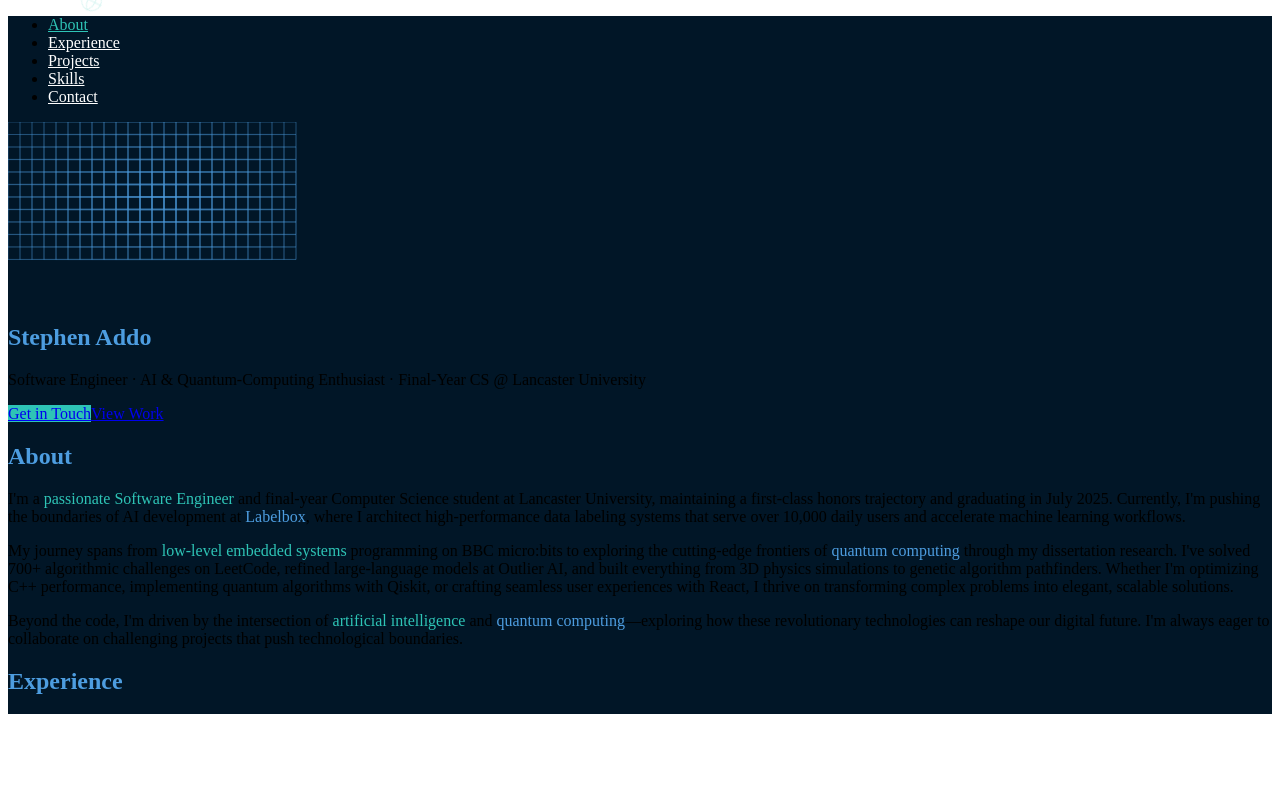
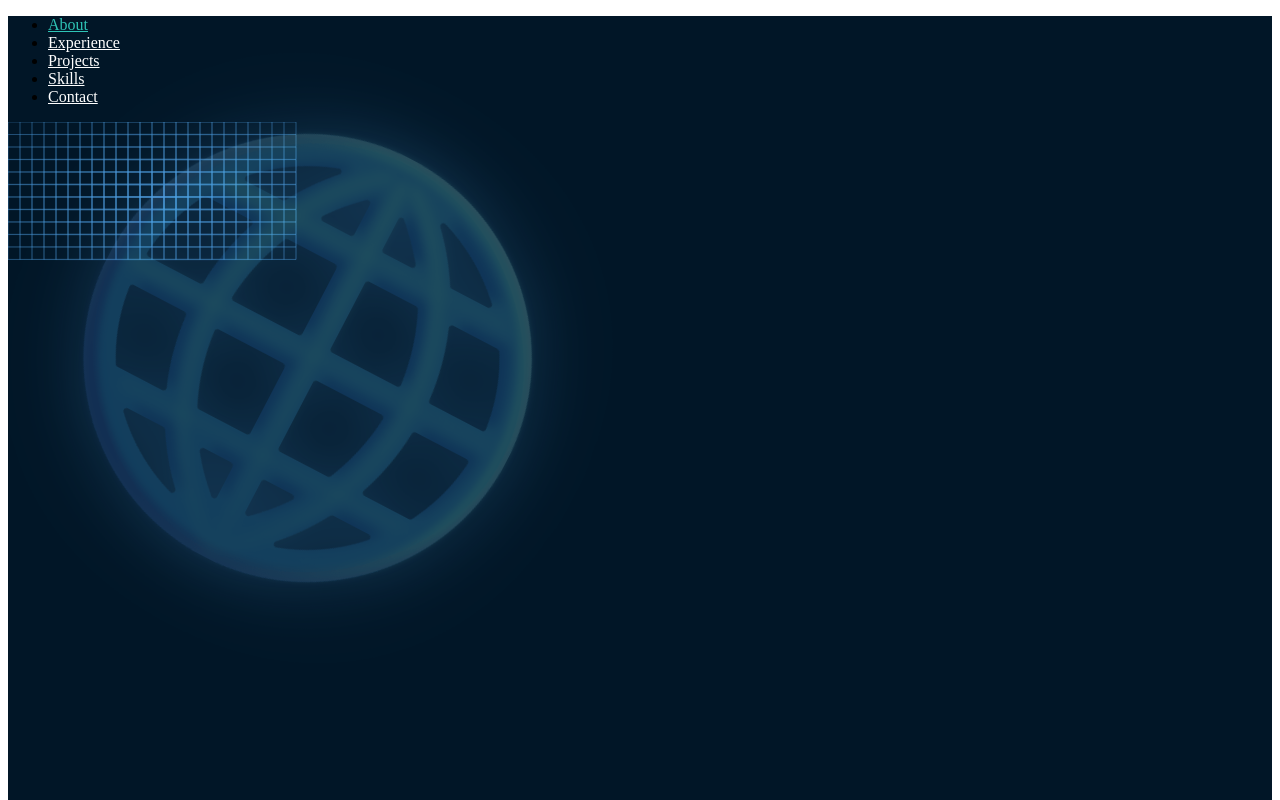
Before and after one commit to Steve-IX/Portfolio, a Next.js app: page / in a window 1280 px wide. Shown: the top 800 px of the page. Built offline with nearby package versions, Linux system fonts and the light colour scheme.

Commit message:
feat(hero): update spinning globe to custom glowing image and keep animation

```diff
--- a/app/page.jsx
+++ b/app/page.jsx
@@ -237,10 +237,12 @@
     }}
     style={{ zIndex: 5 }}
   >
-    <Globe
+    <img
+      src="/images/spinning-globe.png"
+      alt="Spinning Globe"
       className="w-[360px] h-[360px] sm:w-[480px] sm:h-[480px] md:w-[600px] md:h-[600px] drop-shadow-xl"
-      stroke={P3_COLORS.accent}
-      strokeWidth={0.7}
+      style={{ filter: 'drop-shadow(0 0 32px #4d9de0)' }}
+      draggable="false"
     />
   </motion.div>
 );
```
Also changed, not shown: public/images/spinning-globe.png (added).
